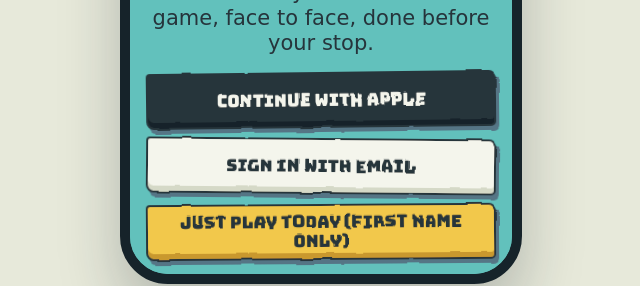
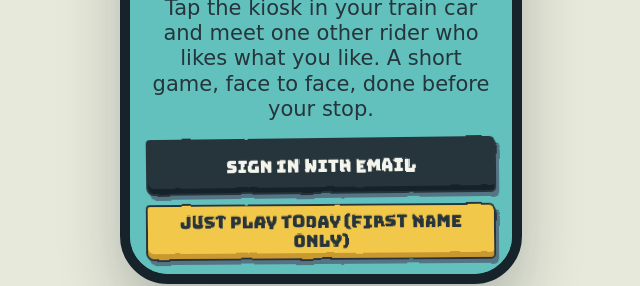
Before and after one commit to cjxsez/this-town, a React (Vite) app in the folder apps/phone-web/: page / in a window 1280 px wide. Shown: the part 500-786 px from the top of the page, without its empty margins (319-959 px from the left). Built offline with nearby package versions, Linux system fonts and the light colour scheme; no server answers; a web font is replaced by a local one.

Commit message:
Drop Sign in with Apple from the landing page
It was a stub that did the same as "Just play today". Email is now the
main sign-in button.

```diff
--- a/apps/phone-web/src/screens/onboarding/Landing.tsx
+++ b/apps/phone-web/src/screens/onboarding/Landing.tsx
@@ -6,14 +6,14 @@ import { useApp } from "../../state/store";
  * B1 Landing. Rendered at "/", and where a kiosk tag tap lands a rider with no profile in
  * simulator mode (against the worker a signed-out tap goes to S1 /signin instead; the tap is
  * replayed after sign-in or onboarding). Email goes to S1 (6-digit code: returning riders
- * sign straight back in, new ones carry on to B2 as an account). The others go to B2.
+ * sign straight back in, new ones carry on to B2 as an account). "Just play today" goes to B2
+ * as a guest.
  */
 export default function Landing() {
   const navigate = useNavigate();
   const { actions } = useApp();
 
-  // TODO(backend): Sign in with Apple is still a stub that continues like "Just play today".
-  const signIn = (method: "apple" | "email" | "guest") => navigate(method === "email" ? "/signin" : "/join/name");
+  const signIn = (method: "email" | "guest") => navigate(method === "email" ? "/signin" : "/join/name");
 
   const skipSetup = () => {
     actions.useDemoProfile();
@@ -27,12 +27,7 @@ export default function Landing() {
       footer={
         <>
           <ButtonRow>
-            <Button variant="dark" tilt={-0.7} onClick={() => signIn("apple")}>
-              Continue with Apple
-            </Button>
-          </ButtonRow>
-          <ButtonRow>
-            <Button variant="secondary" tilt={0.5} onClick={() => signIn("email")}>
+            <Button variant="dark" tilt={-0.7} onClick={() => signIn("email")}>
               Sign in with email
             </Button>
           </ButtonRow>
```
